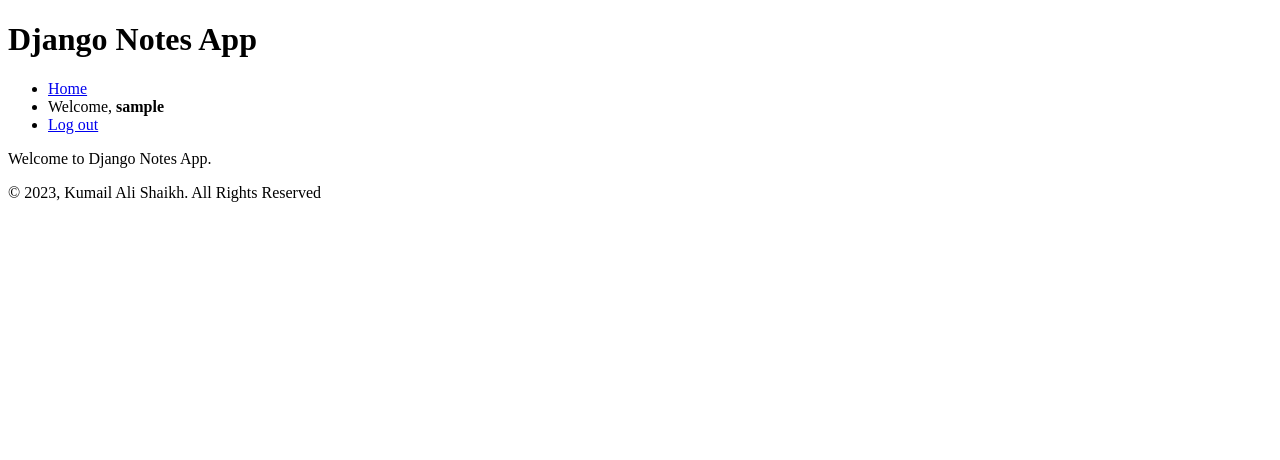
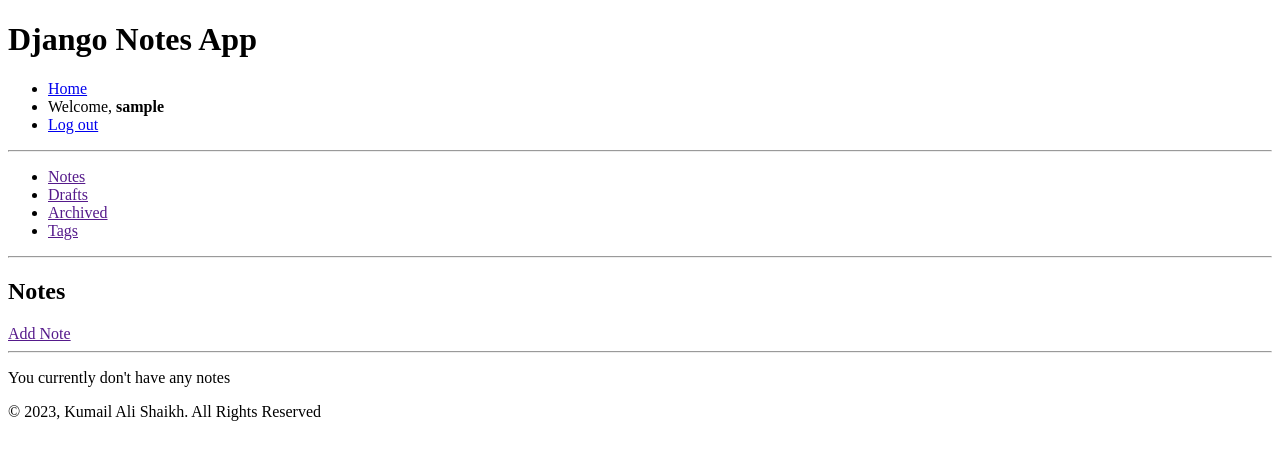
Before and after one commit to kumailalidev/django-projects, a Django app: page / in a window 1280 px wide. Shown: the top 460 px of the page. Run offline with Django 4.2, Linux system fonts and the light colour scheme; the visitor is signed in with stand-in values (Sample User, id 1); data that the repository does not hold is empty.

Commit message:
p04-Created HomeView inherited from TemplateView and updated index.html template to render notes created by user in database

```diff
--- a/04-Notes-App/notes/templates/index.html
+++ b/04-Notes-App/notes/templates/index.html
@@ -3,5 +3,58 @@
 {% block title %}Django Notes App{% endblock title %}
 
 {% block content %}
-    <p>Welcome to Django Notes App.</p>
+    <!-- horizontal line -->
+    <hr>
+
+    <!-- navigation menu -->
+    <div>
+        <ul>
+            <li><a href="">Notes</a></li>
+            <li><a href="">Drafts</a></li>
+            <li><a href="">Archived</a></li>
+            <li><a href="">Tags</a></li>
+        </ul>
+    </div>
+    <hr>
+
+    <!-- notes -->
+    <div>
+        <!-- header -->
+        <div>
+            <h2>Notes</h2>
+            <a href="">Add Note</a>
+        </div>
+        <hr>
+
+        <!-- content -->
+        <div>
+            {% for note in notes %}
+            <div>
+                <h3>{{ note.title }}</h3>
+                <p>{{ note.body }}</p>
+                <ul>
+                    <li>
+                        Tags:
+                        <ul>
+                            {% for tag in note.tags.all %}
+                                <li>{{ tag }}</li>
+                            {% empty %}
+                                <li>No tags</li>
+                            {% endfor %}
+                        </ul>
+                    </li>
+                    <li>Status: {{ note.status }}</li>
+                    <li>Archived: {{ note.archived }}</li>
+                    <li>Created at: {{ note.created_at }}</li>
+                    <li>Updated at: {{ note.updated_at }}</li>
+                </ul>
+            </div>
+            <hr>
+            {% empty %}
+            <div>
+                <p>You currently don't have any notes</p>
+            </div>
+            {% endfor %}
+        </div>
+    </div>
 {% endblock content %}
--- a/04-Notes-App/notes/views.py
+++ b/04-Notes-App/notes/views.py
@@ -1,18 +1,26 @@
-from django.shortcuts import redirect, render
+from django.shortcuts import redirect
 from django.urls import reverse_lazy
-from django.views import View
-from django.views import generic
+from django.views.generic import TemplateView, CreateView
 from django.contrib.auth.forms import UserCreationForm
 
+from .models import Note
 
-class HomeView(View):
+
+class HomeView(TemplateView):
     template_name = "index.html"
 
-    # handle GET request
-    def get(self, request, *args, **kwargs):
-        return render(request, "index.html", {})
+    # set context data
+    def get_context_data(self, **kwargs):
+        context = super().get_context_data(**kwargs)
+
+        # published notes
+        notes = Note.published.filter(user=self.request.user)
+        context["notes"] = notes
+
+        return context
 
     # override dispatch method to check whether user is logged in or not
+    # NOTE: This can be achieved using LoginRequiredMix class as base class.
     def dispatch(self, request, *args, **kwargs):
         if not request.user.is_authenticated:
             return redirect("login")
@@ -20,7 +28,7 @@ class HomeView(View):
         return super().dispatch(request, *args, **kwargs)
 
 
-class UserRegistrationView(generic.CreateView):
+class UserRegistrationView(CreateView):
     template_name = "registration/user_registration_form.html"
     form_class = UserCreationForm
     success_url = reverse_lazy("login")
```
